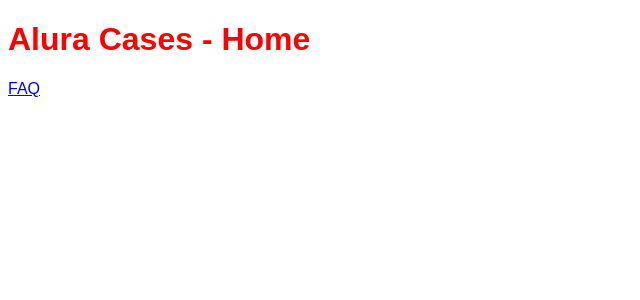
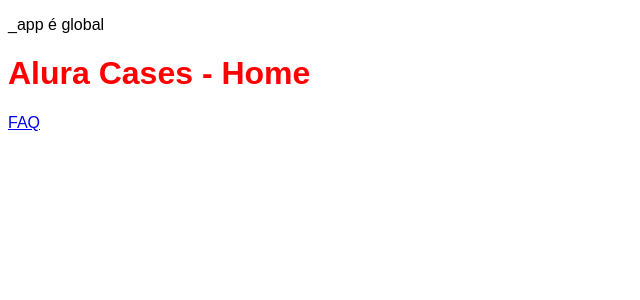
Before and after one commit to noudas/NextJs-Alura, a Next.js app: page / in a window 1280 px wide. Shown: the top 300 px of the page, without its empty margins (0-640 px from the left). Built offline with nearby package versions, Linux system fonts and the light colour scheme.

Commit message:
Global Style created within theme

```diff
--- /dev/null
+++ b/pages/_app.js
@@ -0,0 +1,15 @@
+// import App from 'next/app';
+
+import GlobalStyle from '../src/theme/GlobalStyle';
+
+function MyApp({Component, pageProps}){
+
+    return (
+        <>
+        <GlobalStyle/>
+        <p>_app é global</p>
+        <Component {...pageProps}/>
+        </>
+)
+}
+export default MyApp
--- a/pages/index.js
+++ b/pages/index.js
@@ -1,16 +1,4 @@
 import Linki from "../src/components/Link";
-
-function GlobalStyle(){
-  return(
-    <style jsx global>
-      {`
-      body{
-        font-family: sans-serif;
-      }
-      `}
-    </style>
-  )
-}
 
 function Title({children, as}){
   const Tag = as;
@@ -34,7 +22,6 @@
 export default function HomePage() {
   return (
     <div>
-      <GlobalStyle/>
       <Title as="h1">Alura Cases - Home</Title>
         <Linki href={'./faq'}>
           FAQ
--- /dev/null
+++ b/src/theme/GlobalStyle.js
@@ -0,0 +1,13 @@
+function GlobalStyle(){
+    return(
+      <style jsx global>
+        {`
+        body{
+          font-family: sans-serif;
+        }
+        `}
+      </style>
+    )
+  }
+
+  export default GlobalStyle;
```
